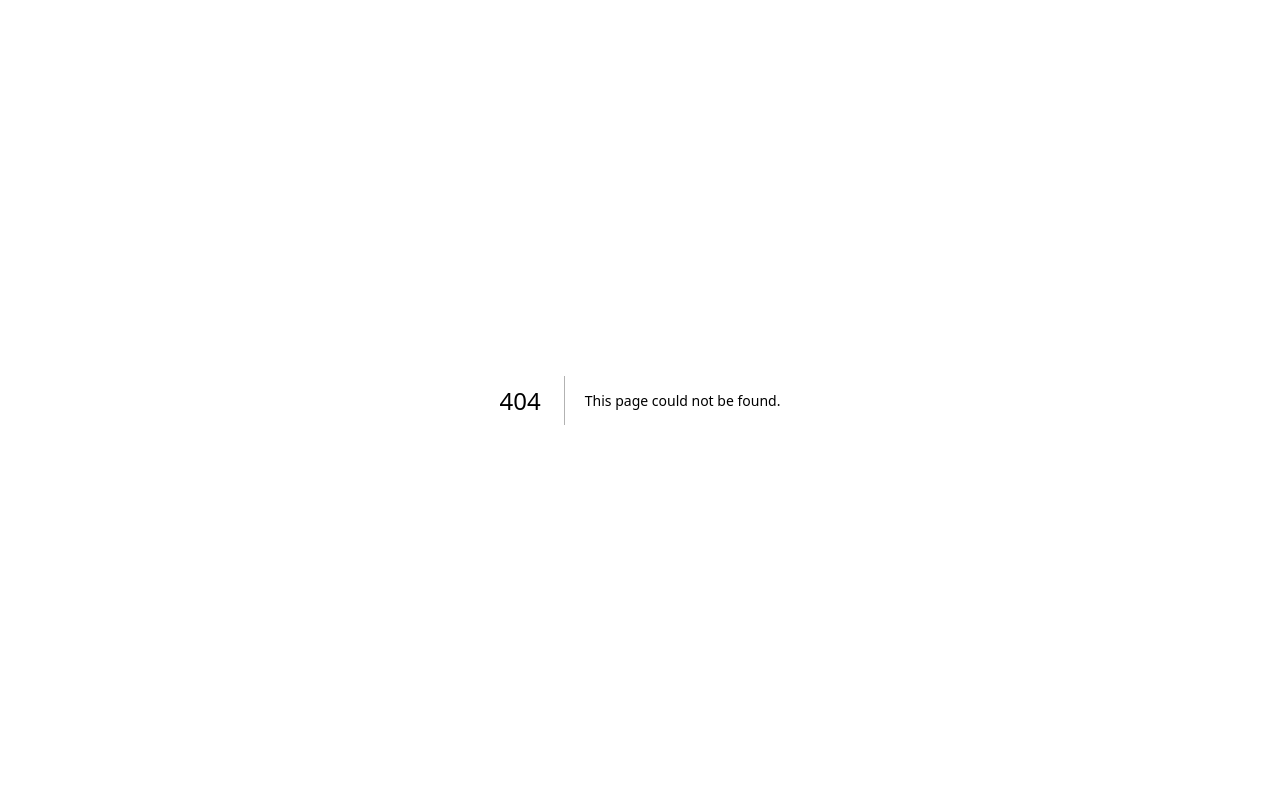
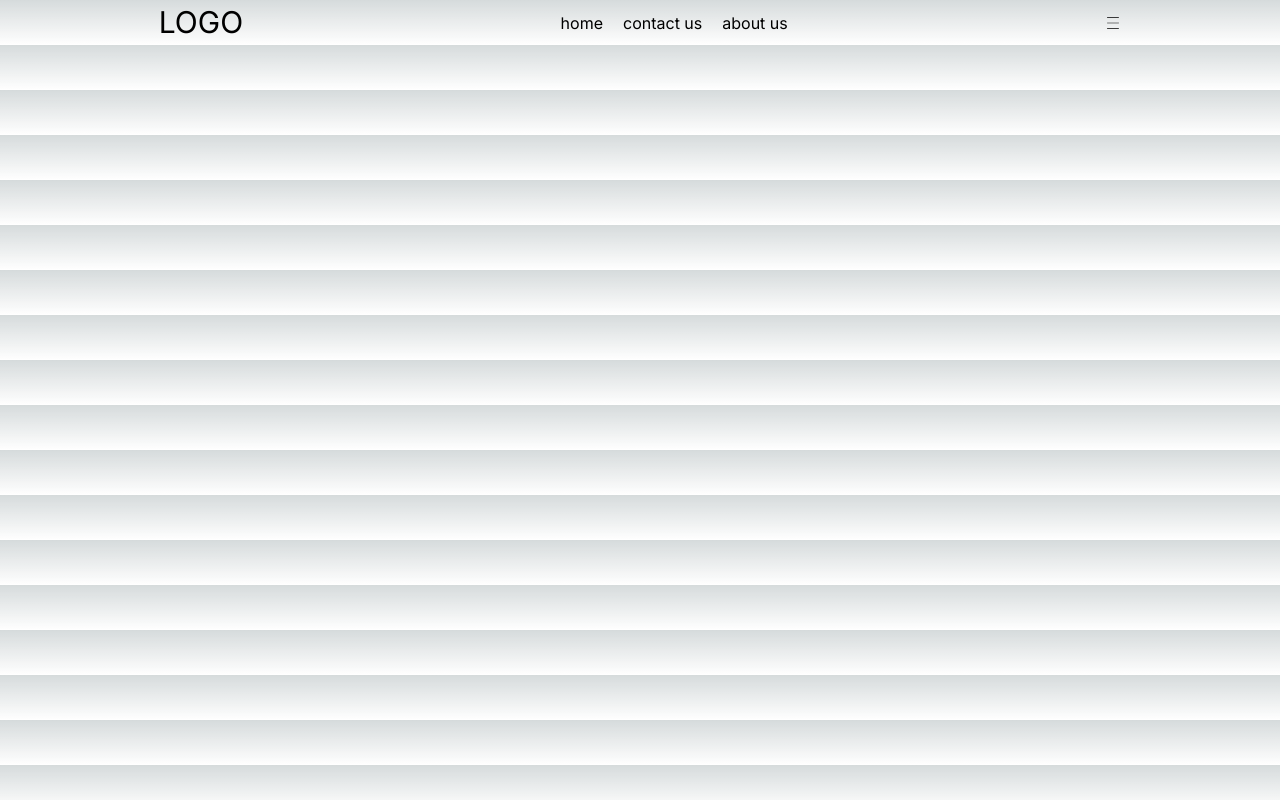
Before and after one commit to Chrismiweb/m-M-project, a Next.js app: page /practice in a window 1280 px wide. Before the commit this address had no page. Built offline with nearby package versions, Linux system fonts and the light colour scheme.

Commit message:
practice

```diff
--- a/package.json
+++ b/package.json
@@ -25,5 +25,9 @@
     "postcss": "^8",
     "tailwindcss": "^3.4.1",
     "typescript": "^5"
-  }
+  },
+  "description": "This is a [Next.js](https://nextjs.org/) project bootstrapped with [`create-next-app`](https://github.com/vercel/next.js/tree/canary/packages/create-next-app).",
+  "main": "index.js",
+  "author": "",
+  "license": "ISC"
 }
--- a/src/app/achievement/page.tsx
+++ b/src/app/achievement/page.tsx
@@ -11,6 +11,7 @@ export default function achievement(){
             <div className="w-[100%] bg-gradient-to-r from-blue-600 to-[#001a33] flex justify-center items-center py-[20px]">
                 <h1 className="text-[20px] font-mono text-white px-[10px] text-center">We Provide Company Info, Marketing, And Sales Hub.</h1>
             </div>
+            {/* <button className="border-4 border-red-500 px-[10px] py-[10px]">View All</button> */}
         </div>
     )
 }
--- /dev/null
+++ b/src/app/practice/page.tsx
@@ -0,0 +1,25 @@
+"use client"
+import React, { useState } from 'react'
+import { CiMenuBurger } from "react-icons/ci";
+import { IoClose } from "react-icons/io5";
+function page() {
+    const[change, SetChange] = useState(false)
+
+  return (
+    <div className='w-[100%] justify-around items-center flex'>
+        <h1 className='text-[30px]'>LOGO</h1>
+        <div className='flex gap-[20px]'>
+            <p>home</p>
+            <p>contact us</p>
+            <p>about us</p>
+        </div>
+        <div>
+            <div className='cursor-pointer font-bold'
+            onClick={()=>SetChange(!change)}
+                >{change ? <IoClose/> : <CiMenuBurger/> }</div>
+        </div>
+    </div>
+  )
+}
+
+export default page
```
